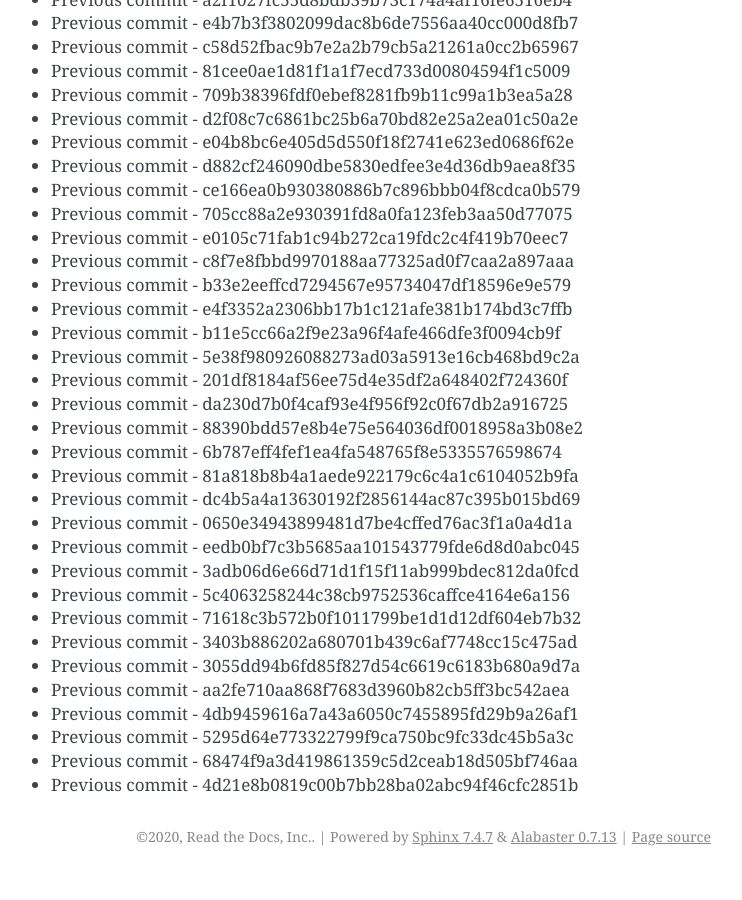
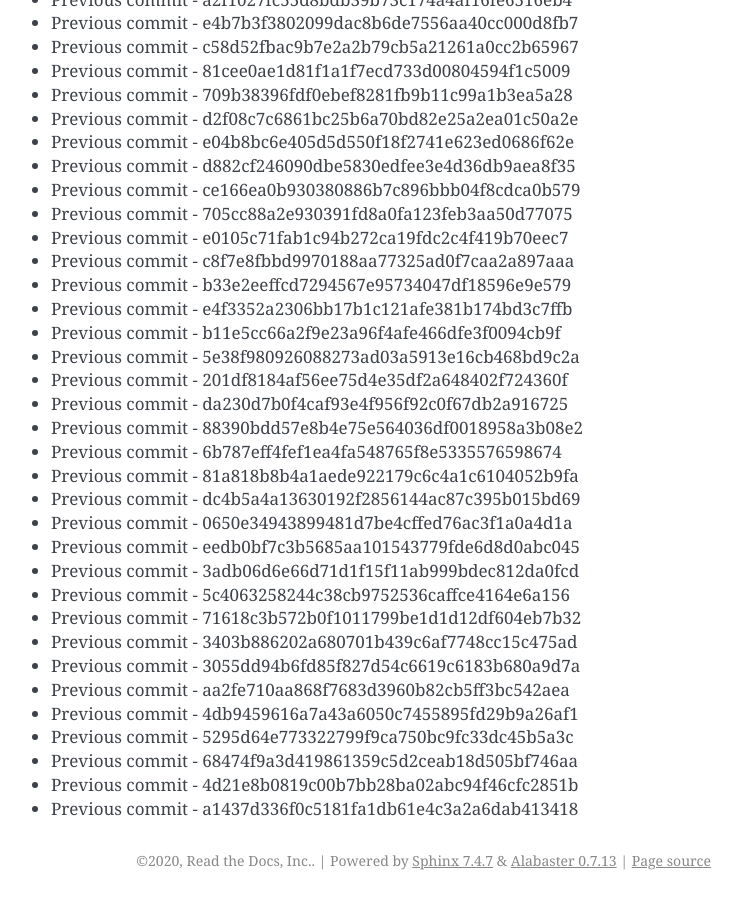
Before and after one commit to readthedocs/rtd-git-stresstest, a Sphinx documentation site: the page built from docs/updates.rst, in a window 1280 px wide and 900 px high, scrolled down 84992 px. Shown: the whole window, without its empty margins (399-1141 px from the left). Built offline with Sphinx 7.4.7, drawn with Linux system fonts in a browser that asks for light colours; before the commit the page ends 85868 px from its top, so only the background shows below that.

Commit message:
Generating commit from previous: a1437d336f0c5181fa1db61e4c3a2a6dab413418

```diff
--- a/docs/updates.rst
+++ b/docs/updates.rst
@@ -3603,3 +3603,4 @@ It can be tested for any performance characteristics.
 * Previous commit - 5295d64e773322799f9ca750bc9fc33dc45b5a3c
 * Previous commit - 68474f9a3d419861359c5d2ceab18d505bf746aa
 * Previous commit - 4d21e8b0819c00b7bb28ba02abc94f46cfc2851b
+* Previous commit - a1437d336f0c5181fa1db61e4c3a2a6dab413418
```
